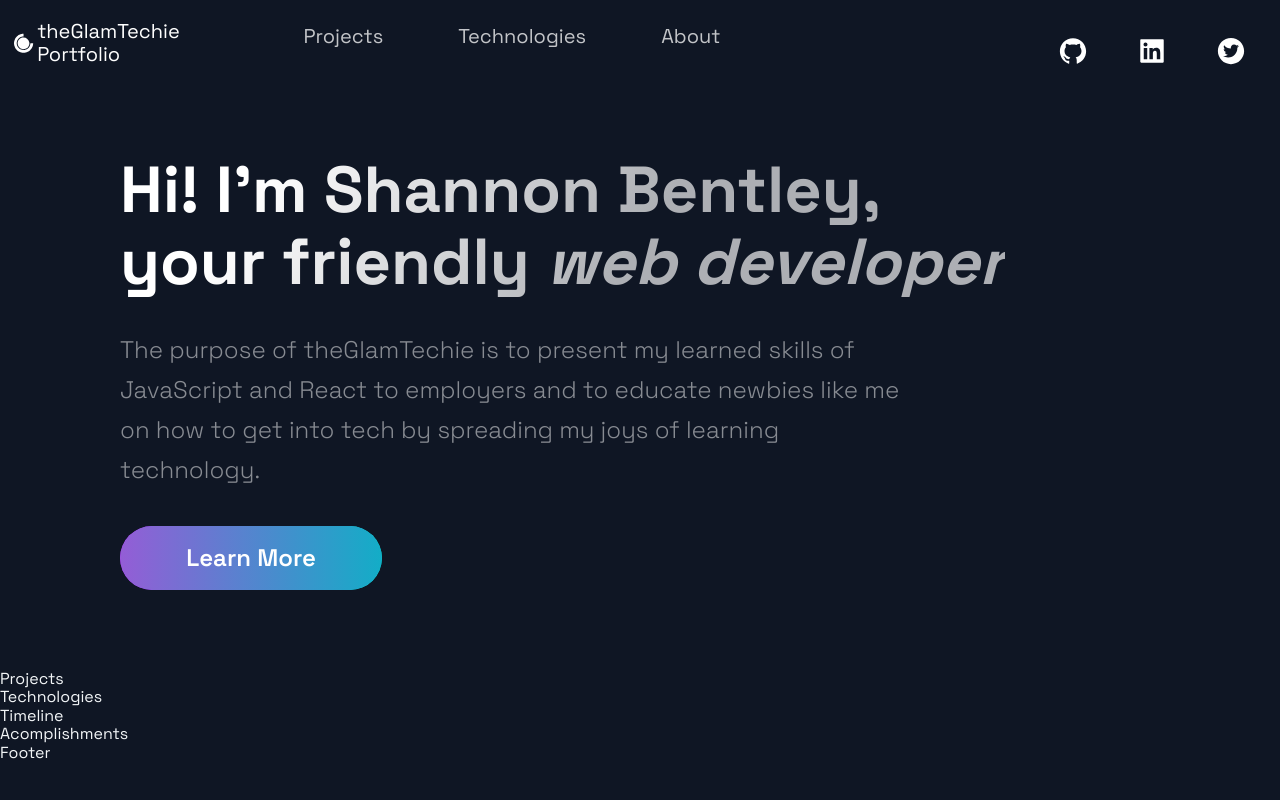
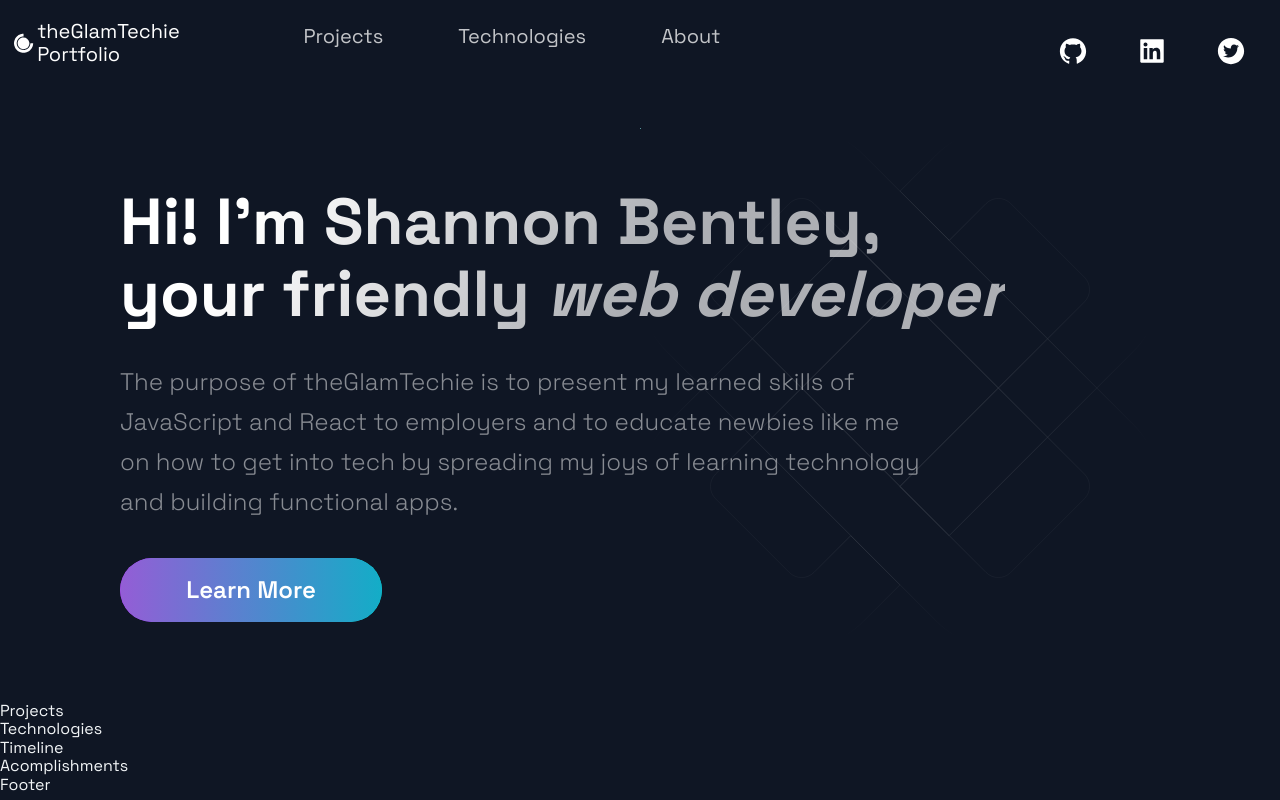
Before and after one commit to shay90210/new-portfolio-dev, a Next.js app: page / in a window 1280 px wide. Built offline with nearby package versions, Linux system fonts and the light colour scheme.

Commit message:
updated hero and uncommented animation in index.js

```diff
--- a/src/components/Hero/Hero.js
+++ b/src/components/Hero/Hero.js
@@ -12,7 +12,7 @@ const Hero = () => (
         your friendly <i>web developer</i>
       </SectionTitle>
       <SectionText>
-        The purpose of theGlamTechie is to present my learned skills of JavaScript and React to employers and to educate newbies like me on how to get into tech by spreading my joys of learning technology.
+        The purpose of theGlamTechie is to present my learned skills of JavaScript and React to employers and to educate newbies like me on how to get into tech by spreading my joys of learning technology and building functional apps.
       </SectionText>
       <Button onClick={() => window.location = '/'}>Learn More</Button>
     </LeftSection>
--- a/src/pages/index.js
+++ b/src/pages/index.js
@@ -10,10 +10,10 @@ import { Section } from '../styles/GlobalComponents';
 const Home = () => {
   return (
     <Layout>
-      {/* <Section grid> */}
+       <Section grid>
         <Hero />
-        {/* <BgAnimation /> */}
-      {/* </Section> */}
+          <BgAnimation />
+      </Section>
       <Projects />
       <Technologies />
       <Timeline />
```
